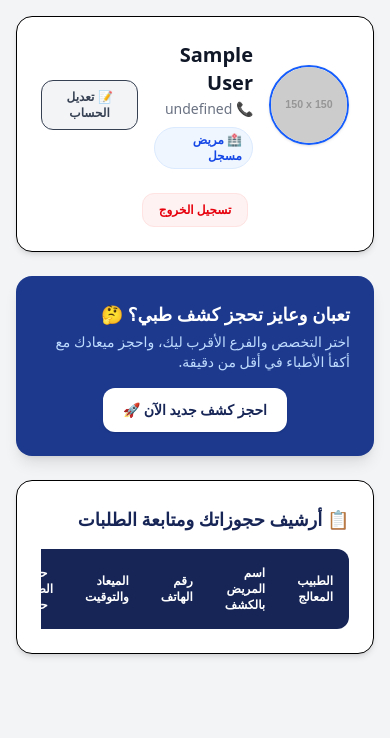
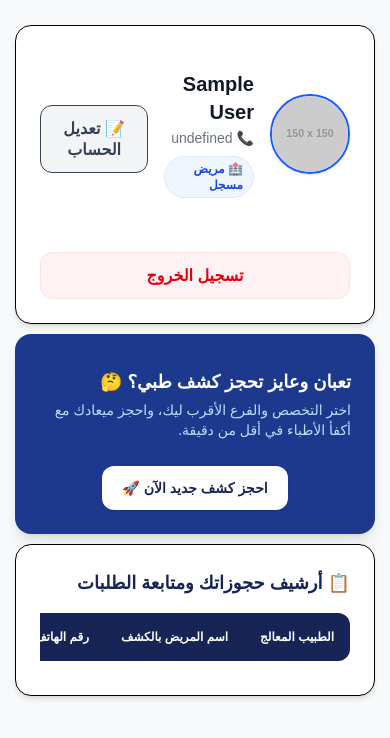
Before and after one commit to karim-ali375/hospital-managment-system, a website: page public/patient-dashboard.html in a window 390 px wide. Drawn offline with nearby package versions, Linux system fonts and the light colour scheme; no server answers; sample sign-in values are in the browser's storage; placeholder pictures from the web are drawn by us.

Commit message:
fix patient dashboard and profile responsiveness

```diff
--- a/public/patient-dashboard.html
+++ b/public/patient-dashboard.html
@@ -2,8 +2,43 @@
 <html lang="ar" dir="rtl">
 <head>
     <meta charset="UTF-8">
+    <meta name="viewport" content="width=device-width, initial-scale=1.0">
     <title>حساب المريض الشخصي - مستشفى الشفاء</title>
     <script src="https://cdn.jsdelivr.net/npm/@tailwindcss/browser@4"></script>
+
+<style>
+    * {
+        box-sizing: border-box;
+    }
+    body {
+        margin: 0;
+        padding: 15px;
+        font-family: sans-serif;
+        background-color: #f8f9fa;
+    }
+    /* بيخلي اللوحة أو الكروت تفرش بمقاس شاشة الموبايل */
+    .container, .dashboard-container, .profile-card, div {
+        width: 100% !important;
+        max-width: 800px; /* مقاس مريح للعين على الكمبيوتر والموبايل */
+        margin: 10px auto;
+    }
+    /* لو اللوحة فيها جدول مواعيد أو حجوزات، الكود ده هيخليه يتحرك بصباعك وميبوظش المقاس */
+    table {
+        width: 100% !important;
+        display: block;
+        overflow-x: auto;
+        white-space: nowrap;
+    }
+    /* بيظبط الأزرار والخانات للموبايل */
+    button, .btn, input, select {
+        width: 100% !important;
+        padding: 12px;
+        margin-top: 10px;
+        font-size: 16px;
+    }
+</style>
+
+
 </head>
 <body class="bg-gray-100 font-sans min-h-screen p-4 sm:p-6">
 
```
Also changed, not shown: public/profile.html (+36 -0 lines).
